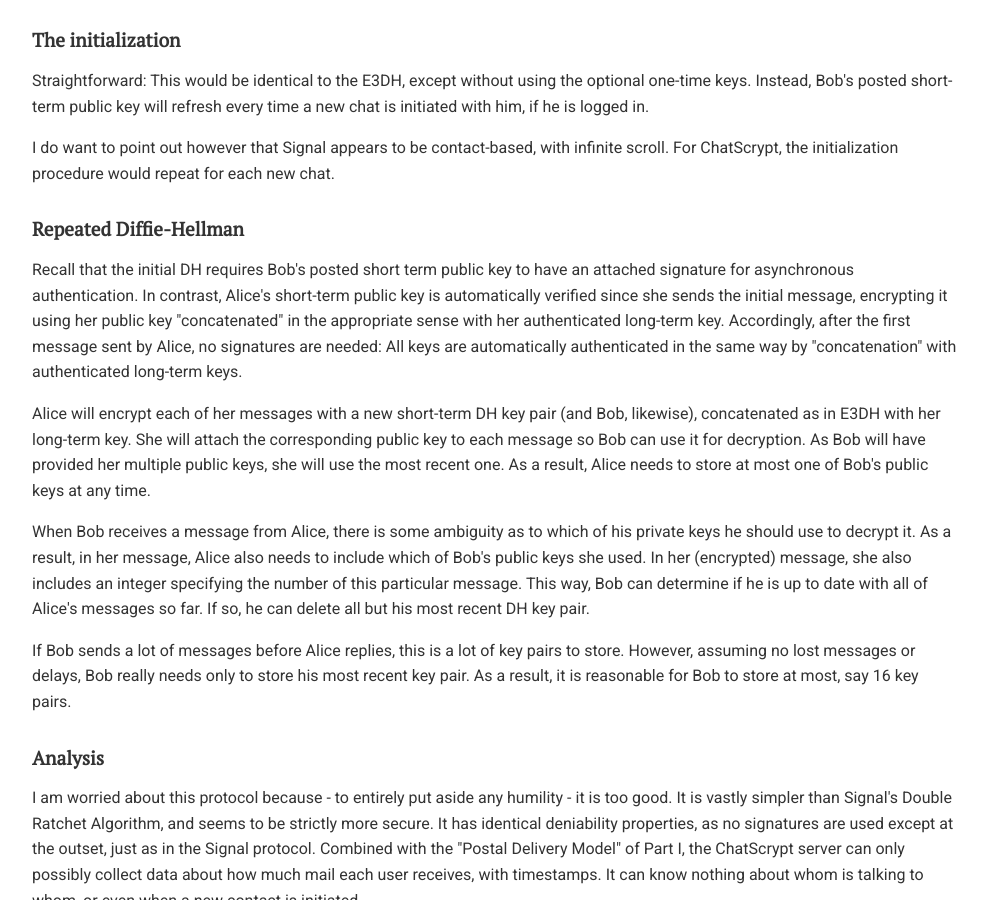
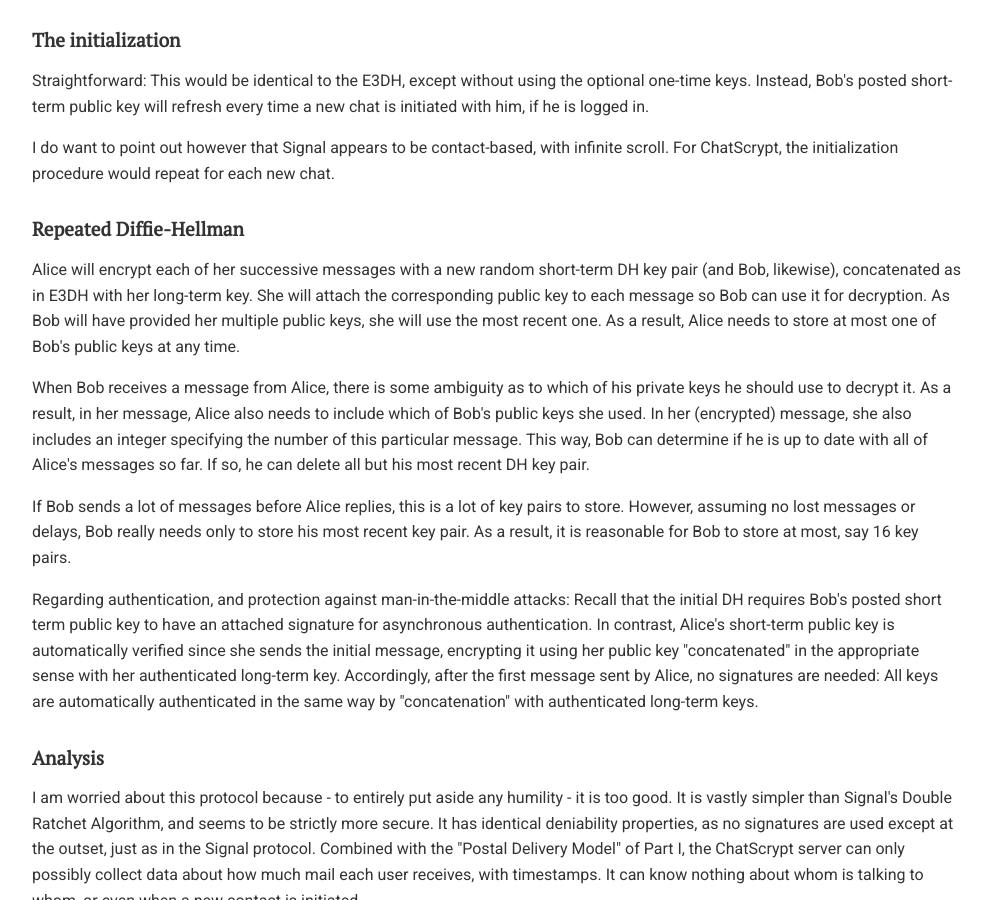
Before and after one commit to chatscrypt/chatscrypt.github.io, a Jekyll site: the page built from _posts/2020-01-21-the-chatscrypt-architecture-part-ii-repeated-diffie-hellman.html, in a window 1280 px wide and 900 px high, scrolled down 431 px. Shown: the whole window, without its empty margins (143-1134 px from the left). Built offline with Jekyll 4.4.1, drawn with Linux system fonts in a browser that asks for light colours; comment, search, counter and statistics services are not loaded.

Commit message:
Update 2020-01-21-the-chatscrypt-architecture-part-ii-repeated-diffie-hellman.html

```diff
--- a/_posts/2020-01-21-the-chatscrypt-architecture-part-ii-repeated-diffie-hellman.html
+++ b/_posts/2020-01-21-the-chatscrypt-architecture-part-ii-repeated-diffie-hellman.html
@@ -23,13 +23,14 @@
 
 <h2> Repeated Diffie-Hellman </h2>
 
-Recall that the initial DH requires Bob's posted short term public key to have an attached signature for asynchronous authentication. In contrast, Alice's short-term public key is automatically verified since she sends the initial message, encrypting it using her public key "concatenated" in the appropriate sense with her authenticated long-term key. Accordingly, after the first message sent by Alice, no signatures are needed: All keys are automatically authenticated in the same way by "concatenation" with authenticated long-term keys.
-
-<p>Alice will encrypt each of her messages with a new short-term DH key pair (and Bob, likewise), concatenated as in E3DH with her long-term key. She will attach the corresponding public key to each message so Bob can use it for decryption. As Bob will have provided her multiple public keys, she will use the most recent one. As a result, Alice needs to store at most one of Bob's public keys at any time.
+Alice will encrypt each of her successive messages with a new random short-term DH key pair (and Bob, likewise), concatenated as in E3DH with her long-term key. She will attach the corresponding public key to each message so Bob can use it for decryption. As Bob will have provided her multiple public keys, she will use the most recent one. As a result, Alice needs to store at most one of Bob's public keys at any time.
 
 <p>When Bob receives a message from Alice, there is some ambiguity as to which of his private keys he should use to decrypt it. As a result, in her message, Alice also needs to include which of Bob's public keys she used. In her (encrypted) message, she also includes an integer specifying the number of this particular message. This way, Bob can determine if he is up to date with all of Alice's messages so far. If so, he can delete all but his most recent DH key pair.
 
  <p>If Bob sends a lot of messages before Alice replies, this is a lot of key pairs to store. However, assuming no lost messages or delays, Bob really needs only to store his most recent key pair. As a result, it is reasonable for Bob to store at most, say 16 key pairs.
+
+<p> Regarding authentication, and protection against man-in-the-middle attacks: Recall that the initial DH requires Bob's posted short term public key to have an attached signature for asynchronous authentication. In contrast, Alice's short-term public key is automatically verified since she sends the initial message, encrypting it using her public key "concatenated" in the appropriate sense with her authenticated long-term key. Accordingly, after the first message sent by Alice, no signatures are needed: All keys are automatically authenticated in the same way by "concatenation" with authenticated long-term keys.
+
 
 <h2>Analysis</h2>
 
```
